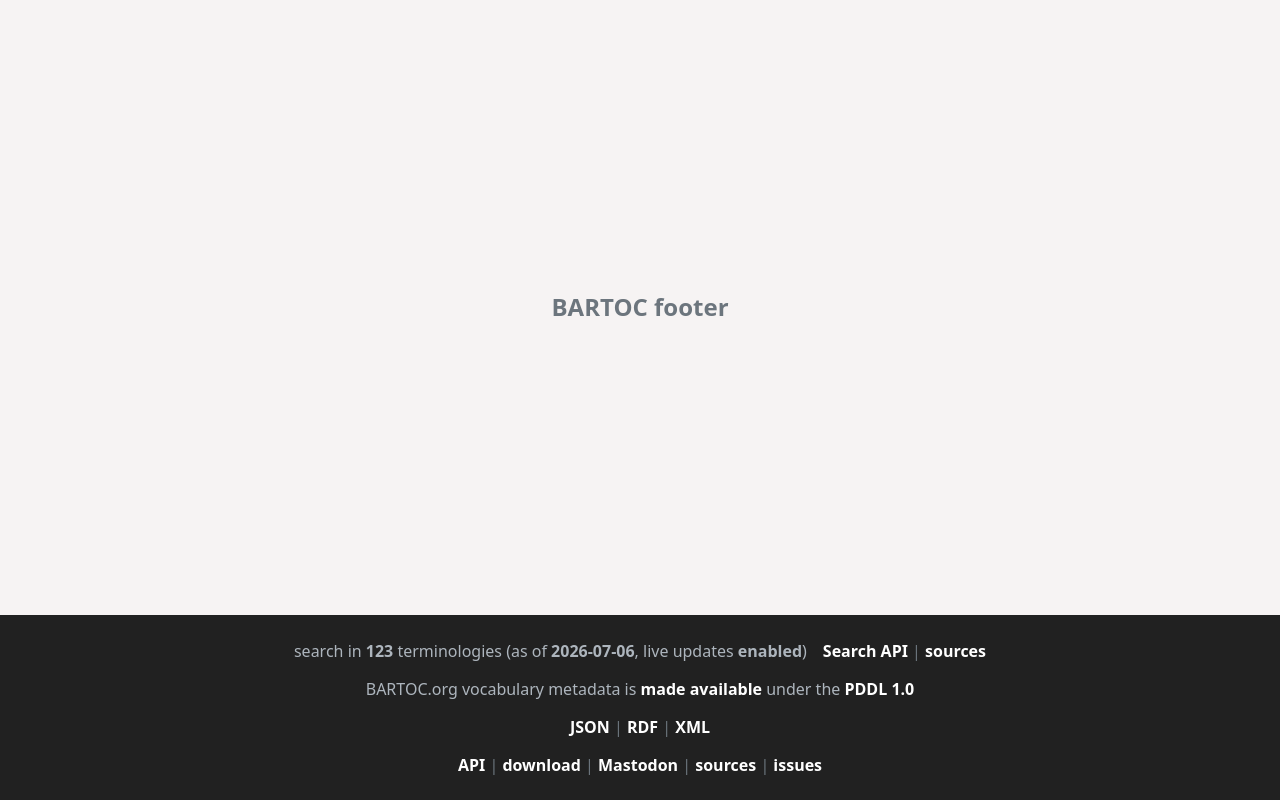
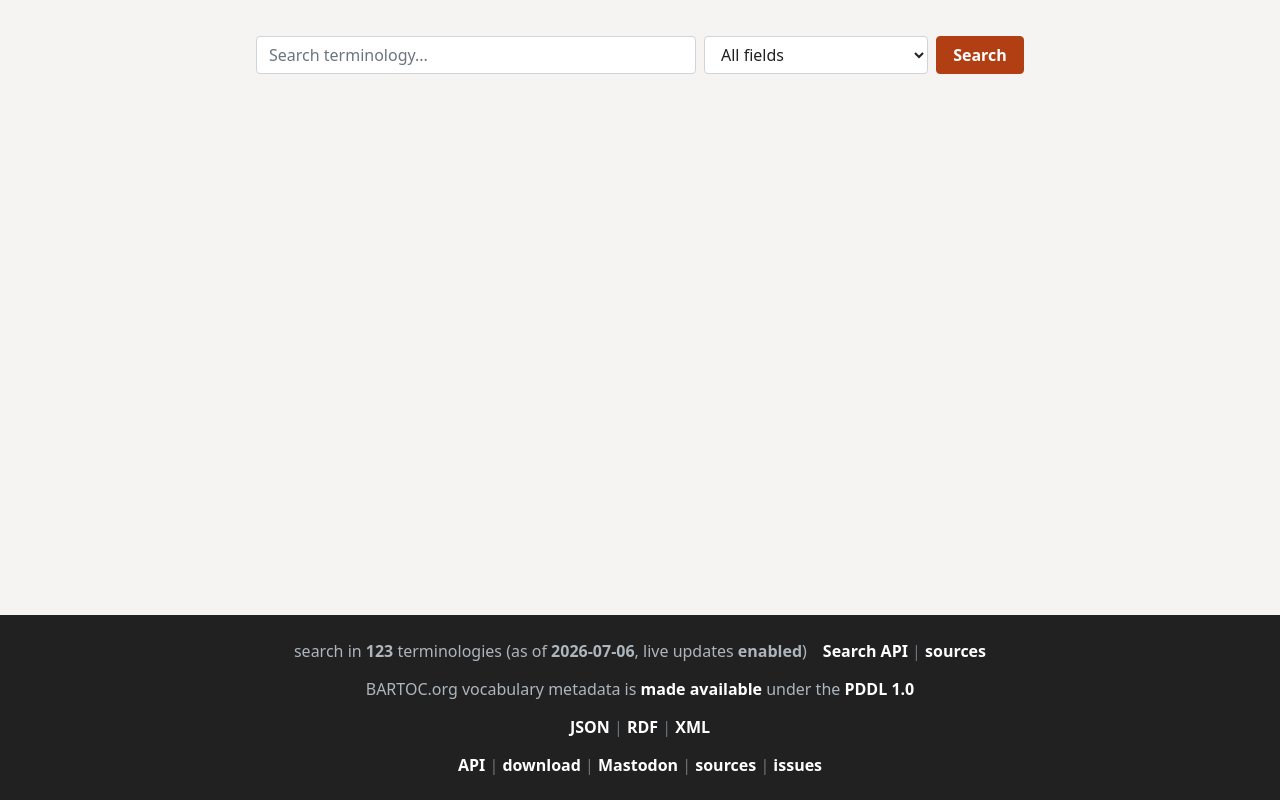
Before and after one commit to gbv/bartoc-components, a Vue app: page / in a window 1280 px wide. Built offline with nearby package versions, Linux system fonts and the light colour scheme.

Commit message:
WIP Implement BartocSearchBar #1

```diff
--- a/dev/App.vue
+++ b/dev/App.vue
@@ -1,13 +1,36 @@
+<template>
+  <div class="demo-app">
+    <main class="app-container demo-main">
+      <section class="demo-search">
+        <BartocSearchBar />
+      </section>
+    </main>
+
+    <BartocFooter
+      api-url="/api/"
+      download-url="/download"
+      :external-links="footerExternalLinks"
+      :resource-format-links="footerResourceFormatLinks"
+      :search-status-links="footerSearchStatusLinks"
+    >
+      <template #search-status>
+        search in <b>123</b> terminologies
+        (as of <b>2026-07-06</b>, live updates <b>enabled</b>)
+      </template>
+    </BartocFooter>
+  </div>
+</template>
+
 <script setup>
-import { BartocFooter } from "../src/index.js"
+import { BartocFooter, BartocSearchBar } from "../src/index.js"
 
-const externalLinks = [
+const footerExternalLinks = [
   { href: "https://code4lib.social/@bartoc", label: "Mastodon", rel: "me" },
   { href: "https://github.com/gbv/bartoc.org", label: "sources" },
   { href: "https://github.com/gbv/bartoc.org/issues", label: "issues" },
 ]
 
-const resourceFormatLinks = [
+const footerResourceFormatLinks = [
   {
     href: "/api/data?uri=https%3A%2F%2Fbartoc.org%2Fen%2Fnode%2F18785",
     label: "JSON",
@@ -22,32 +45,11 @@
   },
 ]
 
-const searchStatusLinks = [
+const footerSearchStatusLinks = [
   { href: "/api/status", label: "Search API" },
   { href: "https://github.com/gbv/bartoc-search", label: "sources" },
 ]
 </script>
-
-<template>
-  <div class="demo-app">
-    <main class="app-container demo-main">
-      <h1>BARTOC footer</h1>
-    </main>
-
-    <BartocFooter
-      api-url="/api/"
-      download-url="/download"
-      :external-links="externalLinks"
-      :resource-format-links="resourceFormatLinks"
-      :search-status-links="searchStatusLinks"
-    >
-      <template #search-status>
-        search in <b>123</b> terminologies
-        (as of <b>2026-07-06</b>, live updates <b>enabled</b>)
-      </template>
-    </BartocFooter>
-  </div>
-</template>
 
 <style scoped>
 :global(body) {
@@ -65,16 +67,12 @@
 
 .demo-main {
   display: flex;
-  align-items: center;
+  align-items: flex-start;
   justify-content: center;
   padding-block: var(--cc-space-xl);
 }
 
-.demo-main h1 {
-  margin: 0;
-  color: var(--cc-color-muted);
-  font-size: 1.5rem;
-  font-weight: var(--cc-font-weight-regular);
-  line-height: 1.2;
+.demo-search {
+  width: min(100%, 48rem);
 }
 </style>
--- a/package.json
+++ b/package.json
@@ -1,7 +1,7 @@
 {
   "name": "@gbv/bartoc-components",
   "version": "0.1.0",
-  "description": "Shared Vue footer component, design tokens, and CSS utilities for BARTOC applications.",
+  "description": "Shared Vue components, design tokens, and CSS utilities for BARTOC applications.",
   "type": "module",
   "license": "MIT",
   "files": [
--- /dev/null
+++ b/src/components/BartocSearchBar.vue
@@ -0,0 +1,146 @@
+<template>
+  <div class="bartoc-search-bar">
+    <!-- Host applications can use this for page context such as result counts. -->
+    <div v-if="$slots.summary" class="bartoc-search-bar__summary">
+      <slot name="summary"></slot>
+    </div>
+
+    <form
+      class="bartoc-search-bar__form"
+      :aria-label="formLabel"
+      @submit.prevent="submitSearch"
+    >
+      <div class="bartoc-search-bar__controls">
+        <label class="cc-visually-hidden" :for="searchInputId">
+          {{ inputLabel }}
+        </label>
+        <input
+          :id="searchInputId"
+          :value="searchValue"
+          type="search"
+          class="cc-form-control bartoc-search-bar__input"
+          :placeholder="placeholder"
+          @input="updateSearch"
+        >
+
+        <label class="cc-visually-hidden" :for="fieldInputId">
+          {{ fieldLabel }}
+        </label>
+        <select
+          :id="fieldInputId"
+          :value="fieldValue"
+          class="cc-form-control bartoc-search-bar__field"
+          @change="updateField"
+        >
+          <option
+            v-for="searchField in fields"
+            :key="`${searchField.value}-${searchField.label}`"
+            :value="searchField.value"
+          >
+            {{ searchField.label }}
+          </option>
+        </select>
+
+        <button
+          type="submit"
+          class="cc-button cc-button-primary bartoc-search-bar__submit noprint"
+        >
+          {{ submitLabel }}
+        </button>
+      </div>
+    </form>
+  </div>
+</template>
+
+<script setup>
+import { ref, useId, watch } from "vue"
+
+const props = defineProps({
+  search: {
+    type: String,
+    default: "",
+  },
+  field: {
+    type: String,
+    default: "",
+  },
+  fields: {
+    type: Array,
+    default: () => [
+      { label: "All fields", value: "" },
+      { label: "Title", value: "title_search" },
+      { label: "Publisher", value: "publisher_en" },
+      { label: "Subject notation", value: "subject_notation" },
+      { label: "Subject URI", value: "subject_uri" },
+    ],
+  },
+  placeholder: {
+    type: String,
+    default: "Search terminology...",
+  },
+  submitLabel: {
+    type: String,
+    default: "Search",
+  },
+  formLabel: {
+    type: String,
+    default: "Terminology search",
+  },
+  inputLabel: {
+    type: String,
+    default: "Search terminology",
+  },
+  fieldLabel: {
+    type: String,
+    default: "Search field",
+  },
+})
+
+const emit = defineEmits(["submit", "update:search", "update:field"])
+
+const searchValue = ref(props.search || "")
+const fieldValue = ref(props.field || "")
+const componentId = useId()
+const searchInputId = `bartoc-search-bar-search-${componentId}`
+const fieldInputId = `bartoc-search-bar-field-${componentId}`
+
+// Keep local input state in sync with host-owned values such as route queries.
+watch(
+  () => props.search,
+  (value) => {
+    if (value !== searchValue.value) {
+      searchValue.value = value || ""
+    }
+  },
+)
+
+watch(
+  () => props.field,
+  (value) => {
+    if (value !== fieldValue.value) {
+      fieldValue.value = value || ""
+    }
+  },
+)
+
+function updateSearch(event) {
+  searchValue.value = event.target.value
+  emit("update:search", searchValue.value)
+}
+
+function updateField(event) {
+  fieldValue.value = event.target.value
+  emit("update:field", fieldValue.value)
+}
+
+function submitSearch() {
+  const query = { search: searchValue.value.trim() }
+
+  if (fieldValue.value) {
+    query.field = fieldValue.value
+  }
+
+  // Navigation, search limits, and URI lookup stay in the host application.
+  emit("submit", query)
+}
+</script>
--- a/src/index.js
+++ b/src/index.js
@@ -1,3 +1,4 @@
 import "./styles/index.css"
 
 export { default as BartocFooter } from "./components/BartocFooter.vue"
+export { default as BartocSearchBar } from "./components/BartocSearchBar.vue"
--- /dev/null
+++ b/src/styles/controls.css
@@ -0,0 +1,125 @@
+.cc-form-control {
+  display: block;
+  width: 100%;
+  min-height: 2.375rem;
+  padding: 0.375rem 0.75rem;
+  border: 1px solid var(--cc-border-color-control);
+  border-radius: var(--cc-radius-sm);
+  background: var(--cc-color-surface);
+  color: var(--cc-color-text);
+  font: inherit;
+  font-size: var(--cc-font-size-base);
+  line-height: 1.5;
+}
+
+.cc-form-control:focus {
+  border-color: var(--cc-color-primary);
+  outline: 0;
+  box-shadow: 0 0 0 0.2rem
+    color-mix(in srgb, var(--cc-color-primary) 20%, transparent);
+}
+
+.cc-form-control::placeholder {
+  color: var(--cc-color-muted);
+  opacity: 1;
+}
+
+.cc-button {
+  display: inline-flex;
+  align-items: center;
+  justify-content: center;
+  min-height: 2.375rem;
+  padding: 0.375rem 0.75rem;
+  border: 1px solid transparent;
+  border-radius: var(--cc-radius-sm);
+  font: inherit;
+  font-size: var(--cc-font-size-base);
+  font-weight: var(--cc-font-weight-regular);
+  line-height: 1.5;
+  text-align: center;
+  text-decoration: none;
+  white-space: nowrap;
+  cursor: pointer;
+}
+
+.cc-button:disabled,
+.cc-button[aria-disabled="true"] {
+  opacity: 0.65;
+  cursor: not-allowed;
+}
+
+.cc-button-primary {
+  border-color: var(--cc-color-primary);
+  background: var(--cc-color-primary);
+  color: var(--cc-color-on-primary);
+}
+
+.cc-button-primary:hover,
+.cc-button-primary:focus {
+  border-color: var(--cc-color-primary-hover);
+  background: var(--cc-color-primary-hover);
+  color: var(--cc-color-on-primary);
+  text-decoration: none;
+}
+
+.cc-button-secondary,
+.cc-button-ghost {
+  border-color: var(--cc-border-color-control);
+  background: var(--cc-color-surface);
+  color: var(--cc-color-text);
+}
+
+.cc-button-secondary:hover,
+.cc-button-secondary:focus,
+.cc-button-ghost:hover,
+.cc-button-ghost:focus {
+  border-color: var(--cc-border-color-strong);
+  background: var(--cc-color-surface-muted);
+  color: var(--cc-color-text);
+  text-decoration: none;
+}
+
+.cc-button-action,
+.cc-button-selected {
+  border-color: var(--cc-color-link);
+  background: var(--cc-color-link);
+  color: var(--cc-color-on-primary);
+}
+
+.cc-button-action:hover,
+.cc-button-action:focus,
+.cc-button-selected:hover,
+.cc-button-selected:focus {
+  border-color: var(--cc-color-primary);
+  background: var(--cc-color-primary);
+  color: var(--cc-color-on-primary);
+  text-decoration: none;
+}
+
+.cc-button-danger {
+  border-color: var(--cc-color-danger);
+  background: var(--cc-color-danger);
+  color: var(--cc-color-on-primary);
+}
+
+.cc-button-danger:hover,
+.cc-button-danger:focus {
+  border-color: var(--cc-color-danger-hover);
+  background: var(--cc-color-danger-hover);
+  color: var(--cc-color-on-primary);
+  text-decoration: none;
+}
+
+.cc-button-on-primary {
+  border-color: var(--cc-color-on-primary);
+  background: var(--cc-color-on-primary);
+  color: var(--cc-color-primary);
+}
+
+.cc-button-on-primary:hover,
+.cc-button-on-primary:focus {
+  border-color: var(--cc-color-surface-muted);
+  background: var(--cc-color-surface-muted);
+  color: var(--cc-color-primary);
+  text-decoration: none;
+}
--- a/src/styles/index.css
+++ b/src/styles/index.css
@@ -1,3 +1,5 @@
 @import "./design-tokens.css";
 @import "./layout.css";
+@import "./controls.css";
+@import "./search-bar.css";
 @import "./footer.css";
--- /dev/null
+++ b/src/styles/search-bar.css
@@ -0,0 +1,47 @@
+.bartoc-search-bar {
+  --bartoc-search-bar-input-min-width: 16rem;
+  --bartoc-search-bar-field-width: 14rem;
+  --bartoc-search-bar-field-min-width: 10rem;
+  --bartoc-search-bar-submit-min-width: 5.5rem;
+
+  box-sizing: border-box;
+  color: var(--cc-color-text);
+  font-size: var(--cc-font-size-base);
+}
+
+.bartoc-search-bar *,
+.bartoc-search-bar *::before,
+.bartoc-search-bar *::after {
+  box-sizing: inherit;
+}
+
+.bartoc-search-bar__summary {
+  margin: 0 0 var(--cc-space-sm);
+  color: var(--cc-color-muted);
+}
+
+.bartoc-search-bar__form {
+  margin: 0;
+}
+
+.bartoc-search-bar__controls {
+  display: flex;
+  align-items: stretch;
+  flex-wrap: wrap;
+  gap: var(--cc-space-sm);
+}
+
+.bartoc-search-bar__input {
+  flex: 1 1 var(--bartoc-search-bar-input-min-width);
+  min-width: 0;
+}
+
+.bartoc-search-bar__field {
+  flex: 0 1 var(--bartoc-search-bar-field-width);
+  min-width: var(--bartoc-search-bar-field-min-width);
+}
+
+.bartoc-search-bar__submit {
+  flex: 0 0 auto;
+  min-width: var(--bartoc-search-bar-submit-min-width);
+}
```
Also changed, not shown: 2 other files (tests, documents, lock files or other folders).
